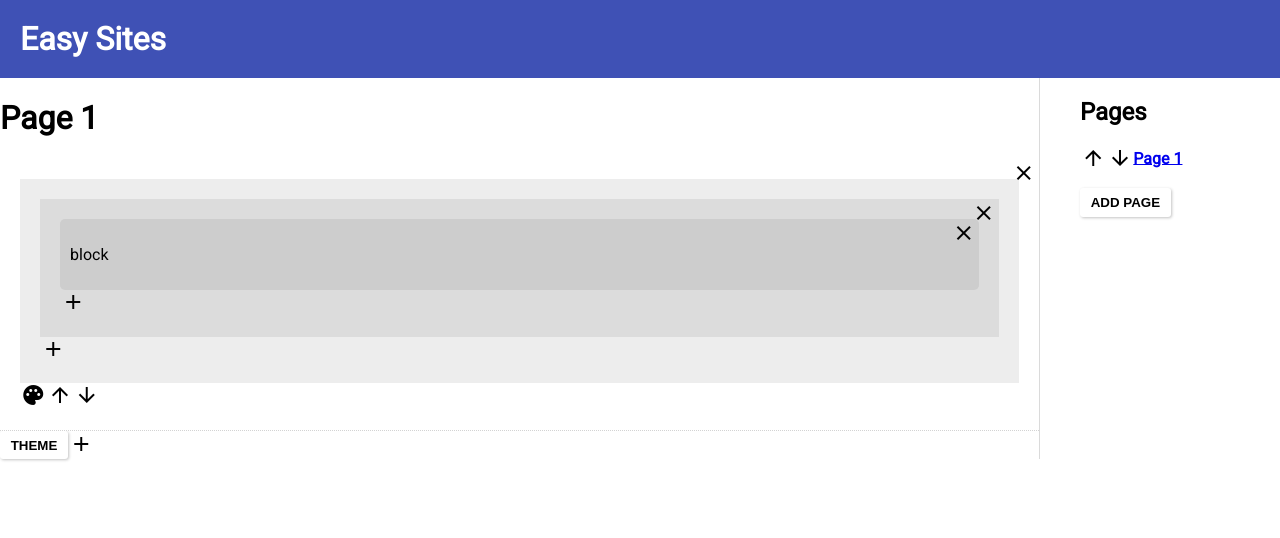
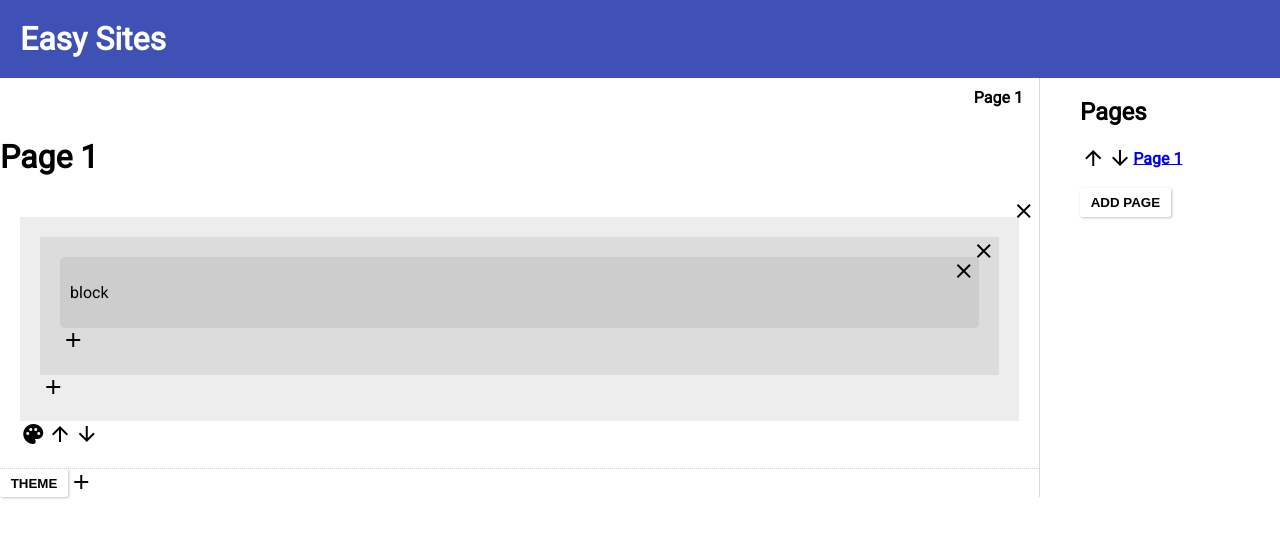
Before and after one commit to Droces/easy-sites, an Angular app: page /page/1 in a window 1280 px wide. Shown: the top 538 px of the page. Built offline with nearby package versions, Linux system fonts and the light colour scheme.

Commit message:
Added primary nav (main menu)

```diff
--- a/src/app/app.module.ts
+++ b/src/app/app.module.ts
@@ -9,6 +9,7 @@ import { GroupComponent } from './group/group.component';
 import { BlockComponent } from './block/block.component';
 import { PagesListComponent } from './pages-list/pages-list.component';
 import { PageNotFoundComponent } from './page-not-found/page-not-found.component';
+import { PrimaryNavComponent } from './primary-nav/primary-nav.component';
 
 @NgModule({
   declarations: [
@@ -18,7 +19,8 @@ import { PageNotFoundComponent } from './page-not-found/page-not-found.component
     GroupComponent,
     BlockComponent,
     PagesListComponent,
-    PageNotFoundComponent
+    PageNotFoundComponent,
+    PrimaryNavComponent
   ],
   imports: [
     BrowserModule,
--- a/src/app/page/page.component.html
+++ b/src/app/page/page.component.html
@@ -1,3 +1,4 @@
+<app-primary-nav></app-primary-nav>
 <main class="page"
     [attr.data-theme]="theme">
   <h1>{{ page.title }}</h1>
--- /dev/null
+++ b/src/app/primary-nav/primary-nav.component.html
@@ -0,0 +1,7 @@
+<nav>
+  <ul class="pages">
+    <li *ngFor="let page of pages" [class.selected]="page.id === currentPageId">
+      <a routerLink="/page/{{ page.id }}" [innerHTML]="page.title"></a>
+    </li>
+  </ul>
+</nav>
--- /dev/null
+++ b/src/app/primary-nav/primary-nav.component.scss
@@ -0,0 +1,21 @@
+nav ul {
+  display: flex;
+  justify-content: flex-end;
+  padding-left: 0;
+  margin: 0;
+
+  li {
+    flex: 0 1 auto;
+    list-style-type: none;
+
+    &.selected {
+      font-weight: bold;
+    }
+    a {
+      display: block;
+      padding: 0.6em 1em;
+      text-decoration: none;
+      color: inherit;
+    }
+  }
+}
--- /dev/null
+++ b/src/app/primary-nav/primary-nav.component.ts
@@ -0,0 +1,29 @@
+import { Component, OnInit } from '@angular/core';
+import { ActivatedRoute, Router, NavigationEnd } from '@angular/router';
+
+import { PageService } from '../page.service';
+
+import { Page } from '../page';
+
+@Component({
+  selector: 'app-primary-nav',
+  templateUrl: './primary-nav.component.html',
+  styleUrls: ['./primary-nav.component.scss']
+})
+export class PrimaryNavComponent implements OnInit {
+  pages: Page[];
+  currentPageId: number;
+
+  constructor(
+    public pageService: PageService,
+    private route: ActivatedRoute,
+    private router: Router) { }
+
+  ngOnInit() {
+    this.pages = this.pageService.getPages();
+    this.route.params.subscribe((params) => {
+      this.currentPageId = +this.route.snapshot.paramMap.get('id');
+    });
+  }
+
+}
```
Also changed, not shown: 1 other file (tests, documents, lock files or other folders).
